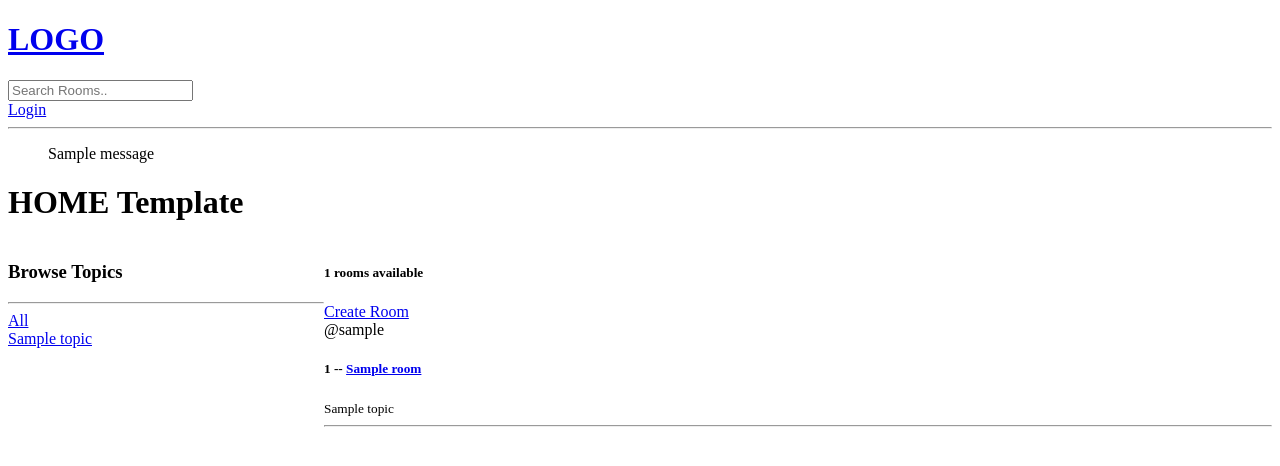
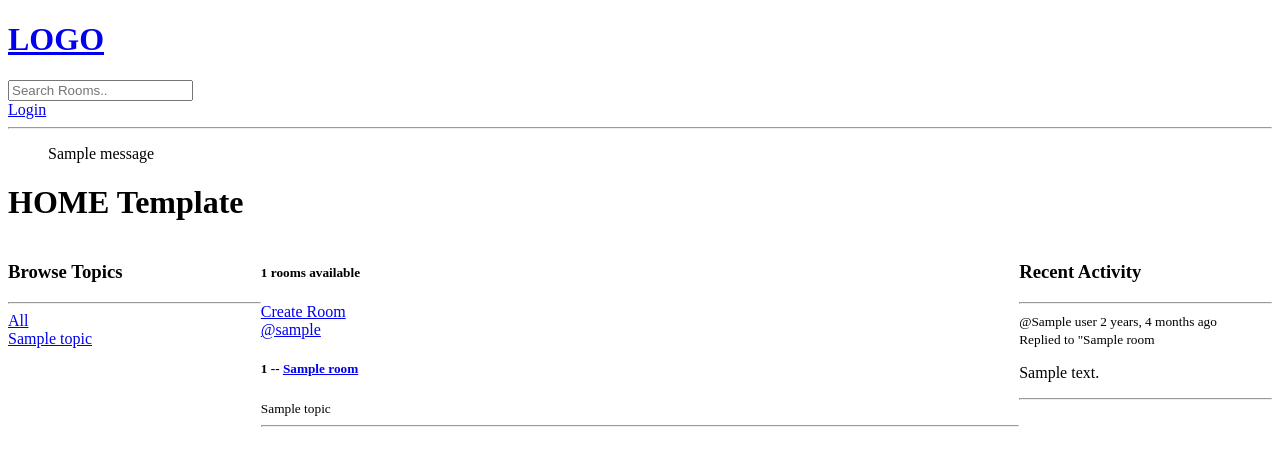
Before and after one commit to harmanmahal2/Python, a Django app: template Django/football/base/templates/base/home.html in a window 1280 px wide. Shown: the top 466 px of the page. Run offline with Django 3.2, Linux system fonts and the light colour scheme; the template is opened without the code that fills it: most values are stand-ins (such as "Sample title", 1, 10 or a date in 2020); one stand-in notice (Sample message) is shown.

Commit message:
football discussion

```diff
--- a/Django/football/base/models.py
+++ b/Django/football/base/models.py
@@ -34,5 +34,8 @@ class Message(models.Model):
     updated = models.DateTimeField(auto_now=True)
     created = models.DateTimeField(auto_now_add=True)
 
+    class Meta:
+        ordering = ['-updated', '-created']
+
     def __str__(self):
         return self.body[0:50]
--- /dev/null
+++ b/Django/football/base/templates/base/activity_components.html
@@ -0,0 +1,17 @@
+ <div>
+        <h3>Recent Activity</h3>
+        <hr>
+        {% for message in room_messages %}
+            <div>
+                <small>@{{message.user}}  {{message.created|timesince}} ago</small>
+                <br>
+                <small> Replied to "{{message.room}} </small>
+                <p>{{message}}</p>
+                {% if request.user == message.user %}
+                    <a href="{% url 'delete-message' message.id %}"> Delete</a>
+                    {% endif %}
+            </div>
+        <hr>
+        {% endfor %}
+
+    </div>
--- /dev/null
+++ b/Django/football/base/templates/base/feed_component.html
@@ -0,0 +1,14 @@
+{% for room in rooms %}
+            <div>
+                {% if request.user == room.host %}
+                <a href="{% url 'update-room' room.id %}"> Edit</a>
+                <a href="{% url 'delete-room' room.id %}"> Delete</a>
+                {% endif %}
+
+                <a href="{% url 'user-profile' room.host.id%}"> @{{room.host.username}}</a>
+                <h5>{{room.id}} -- <a href="{% url 'room' room.id %}">{{room.name}}</a></h5>
+                <small> {{room.topic.name}}</small>
+                <hr>
+            </div>
+
+        {% endfor %}
--- a/Django/football/base/templates/base/home.html
+++ b/Django/football/base/templates/base/home.html
@@ -15,7 +15,7 @@
 <style>
     .home-container{
         display: grid;
-        grid-template-columns: 1fr 3fr;
+        grid-template-columns: 1fr 3fr 1fr;
     }
 
 </style>
@@ -25,20 +25,7 @@
 <div class="home-container">
 
     <div>
-        <h3>Browse Topics</h3>
-        <hr>
-
-        <div>
-            <a href="{%url 'home' %}">All</a>
-
-        </div>
-
-        {% for topic in topics %}
-            <div>
-                <a href="?q={{topic.name}}" >{{topic.name}}</a>
-            </div>
-
-        {% endfor %}
+       {% include 'base/topics_component.html' %}
     </div>
 
     <div>
@@ -47,22 +34,14 @@
 
 
     <div>
-        {% for room in rooms %}
-            <div>
-                {% if request.user == room.host %}
-                <a href="{% url 'update-room' room.id %}"> Edit</a>
-                <a href="{% url 'delete-room' room.id %}"> Delete</a>
-                {% endif %}
-
-                <span> @{{room.host.username}}</span>
-                <h5>{{room.id}} -- <a href="{% url 'room' room.id %}">{{room.name}}</a></h5>
-                <small> {{room.topic.name}}</small>
-                <hr>
-            </div>
-
-        {% endfor %}
+        {% include 'base/feed_component.html' %}
 
     </div>
+
+    </div>
+
+    <div>
+        {% include 'base/activity_components.html' %}
 
     </div>
 
--- /dev/null
+++ b/Django/football/base/templates/base/topics_component.html
@@ -0,0 +1,14 @@
+ <h3>Browse Topics</h3>
+        <hr>
+
+        <div>
+            <a href="{%url 'home' %}">All</a>
+
+        </div>
+
+        {% for topic in topics %}
+            <div>
+                <a href="?q={{topic.name}}" >{{topic.name}}</a>
+            </div>
+
+        {% endfor %}
--- a/Django/football/base/urls.py
+++ b/Django/football/base/urls.py
@@ -8,6 +8,8 @@ urlpatterns = [
     path('register/', views.registerPage, name="register"),
     path('', views.home, name="home"),
     path('room/<str:pk>/', views.room, name="room"),
+    path('profile/<str:pk>/', views.userProfile, name="user-profile"),
+
     path('create-room/', views.createRoom, name="create-room"),
     path('update-room/<str:pk>/', views.updateRoom, name="update-room"),
     path('delete-room/<str:pk>/', views.deleteRoom, name="delete-room"),
```
Also changed, not shown: Django/football/base/templates/base/profile.html (added, +7 -0 lines), Django/football/base/views.py (+16 -2 lines).
